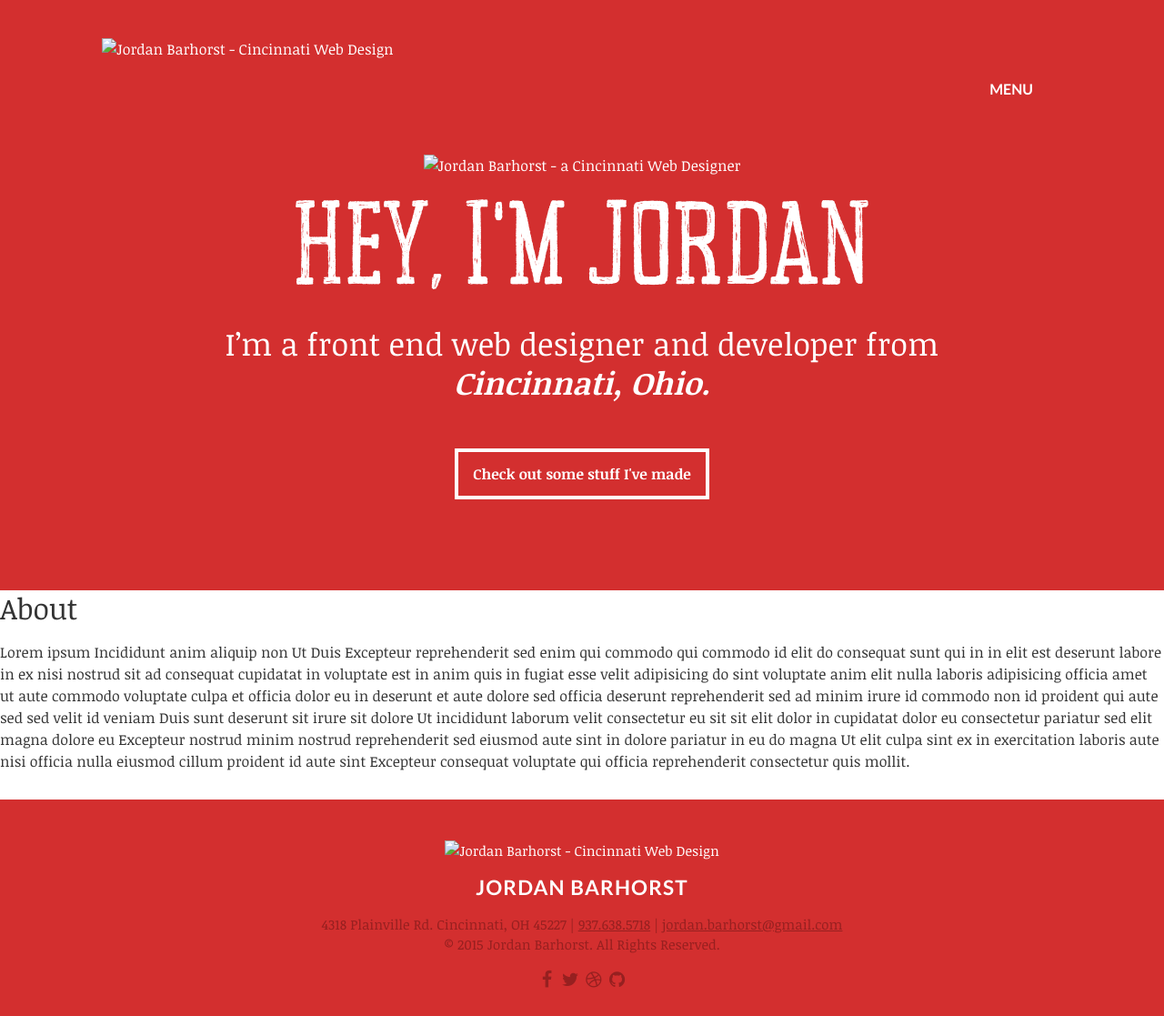
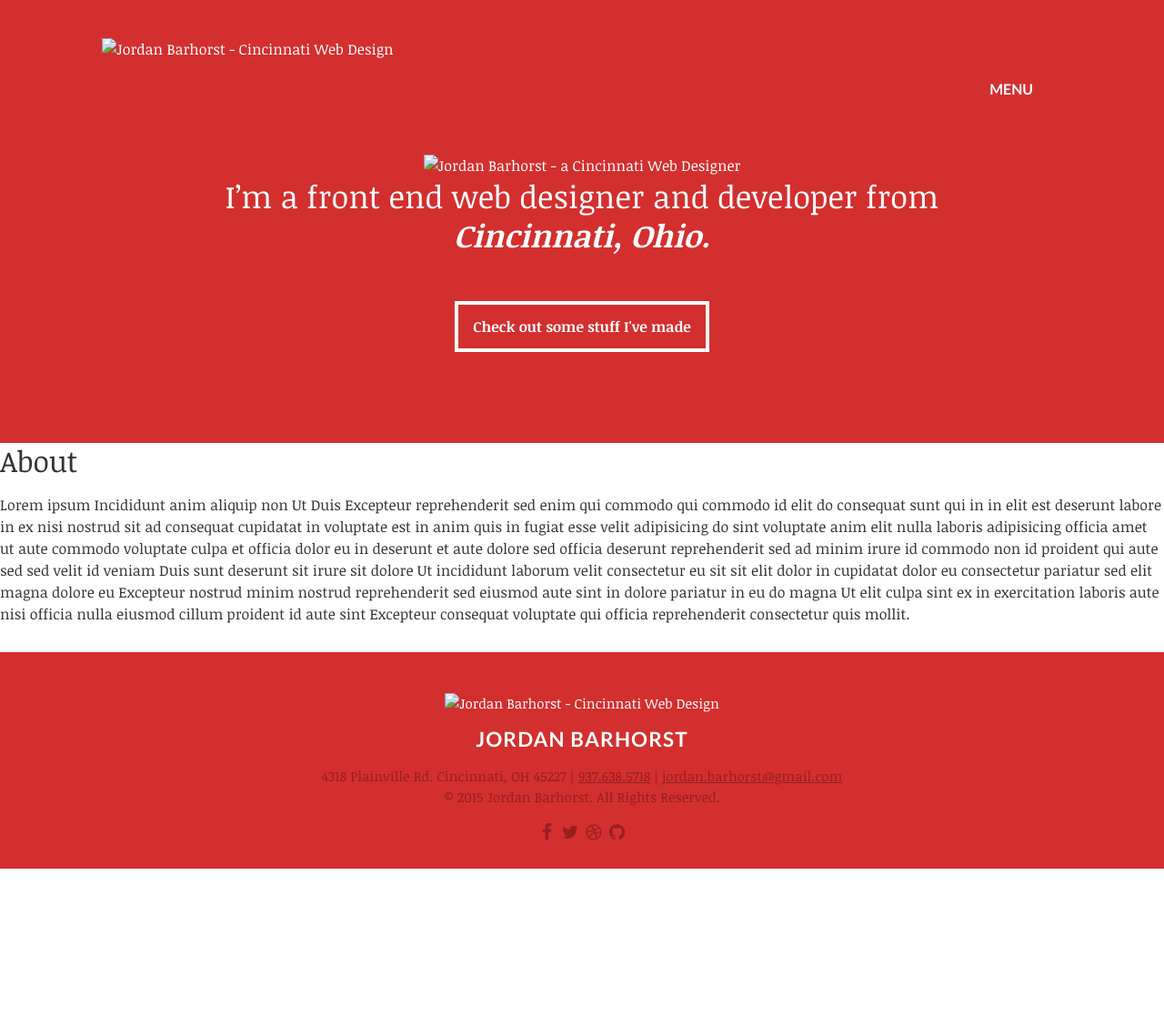
Before and after one commit to jordanbarhorst/jordanbarhorst.github.io, a Jekyll site: the page built from about.md, in a window 1280 px wide. Shown: the whole page at 91% size. Built offline with Jekyll 4.4.1, drawn with Linux system fonts in a browser that asks for light colours; nearby versions of some CDN libraries; Markdown is read by kramdown in place of the engine named in the settings; after the commit the page ends 955 px from its top, so only the background shows below that.

Commit message:
adding sub-hero

```diff
--- a/_includes/sub-hero.html
+++ b/_includes/sub-hero.html
@@ -11,7 +11,7 @@
   </div>
   <div class="hero-content wrapper">
       <img src="assets/img/jordan-circle.png" alt="Jordan Barhorst - a Cincinnati Web Designer">
-      <h1>Hey, I'm Jordan</h1>
+      <h1>{{ post.title }}</h1>
       <h2>I’m a front end web designer and developer from <span class="big-break"><br /></span><span class="bold-italic">Cincinnati, Ohio.</span></h2>
       <a class="white hollow-button">Check out some stuff I've made</a>
   </div>
```
